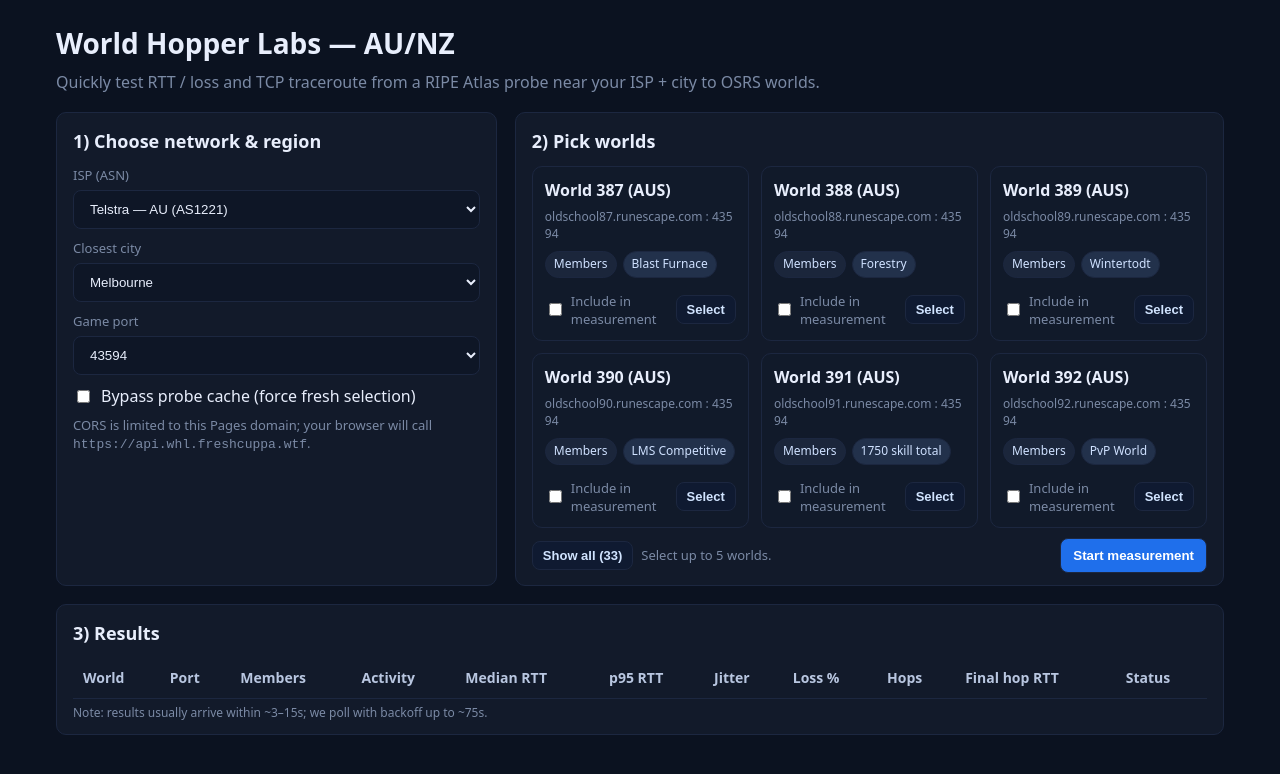
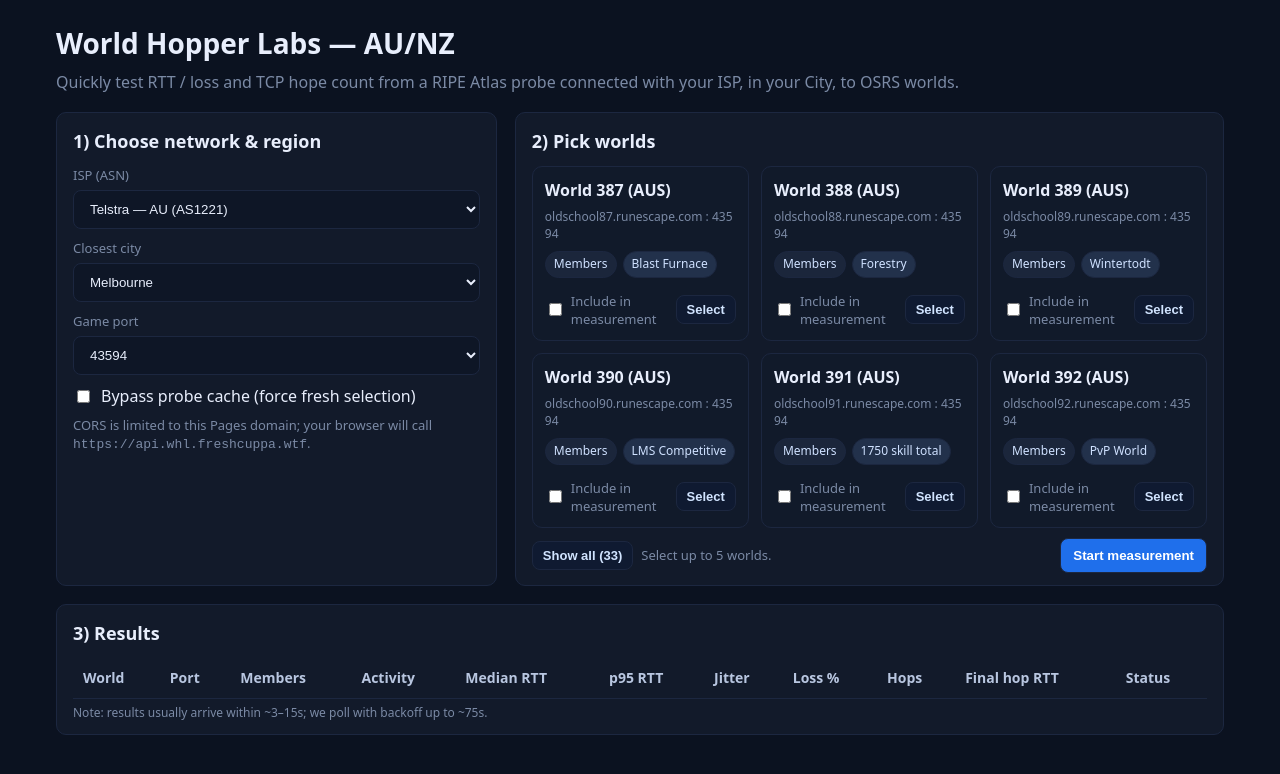
Before and after one commit to cappaxyz/world-hopper-labs, a plain HTML site: page index.html in a window 1280 px wide. Drawn offline with Linux system fonts and the light colour scheme.

Commit message:
leaving it here today

```diff
--- a/index.html
+++ b/index.html
@@ -78,7 +78,7 @@
 <body>
   <div class="wrap">
     <h1>World Hopper Labs — AU/NZ</h1>
-    <div class="subtitle">Quickly test RTT / loss and TCP traceroute from a RIPE Atlas probe near your ISP + city to OSRS worlds.</div>
+    <div class="subtitle">Quickly test RTT / loss and TCP hope count from a RIPE Atlas probe connected with your ISP, in your City, to OSRS worlds.</div>
 
     <div class="grid">
       <!-- SECTION 1 -->
```
